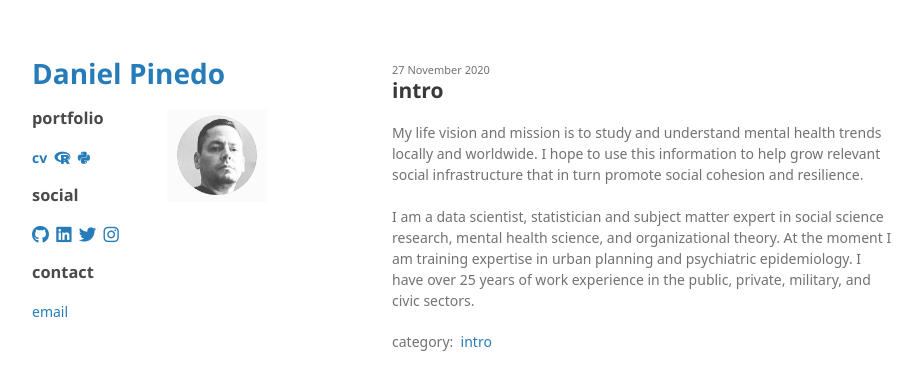
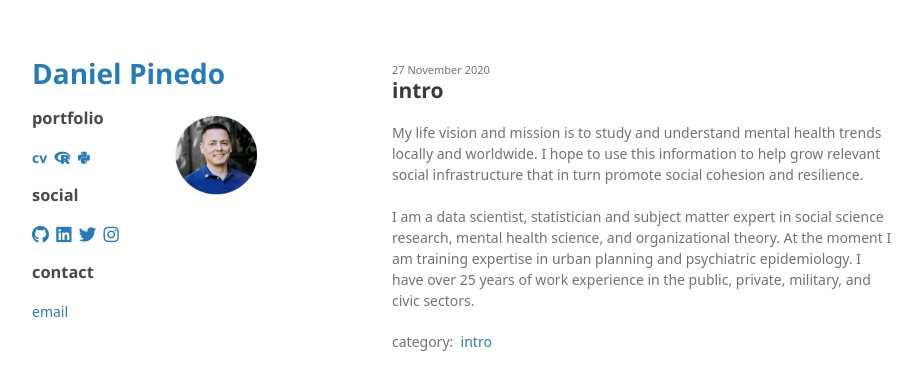
Before and after one commit to odenipinedo/odenipinedo.github.io, a Jekyll site: the page built from index.html, in a window 1280 px wide. Shown: the top 390 px of the page, without its empty margins (178-1099 px from the left). Built offline with Jekyll 4.4.1, drawn with Linux system fonts in a browser that asks for light colours; nearby versions of some CDN libraries; some web fonts are replaced; the repository's description, which GitHub fills in, is left out.

Commit message:
Update head.html

```diff
--- a/_includes/head.html
+++ b/_includes/head.html
@@ -66,7 +66,7 @@
     <div class="column">
       <div class="bottom">
         <div class="image">
-          <div><img src="https://pinedo.org/assets/png/dp.png" alt="dp"></div>
+          <div><img src="https://pinedo.org/assets/png/round.png" alt="dp"></div>
         </div>
       </div>
     </div>
```
